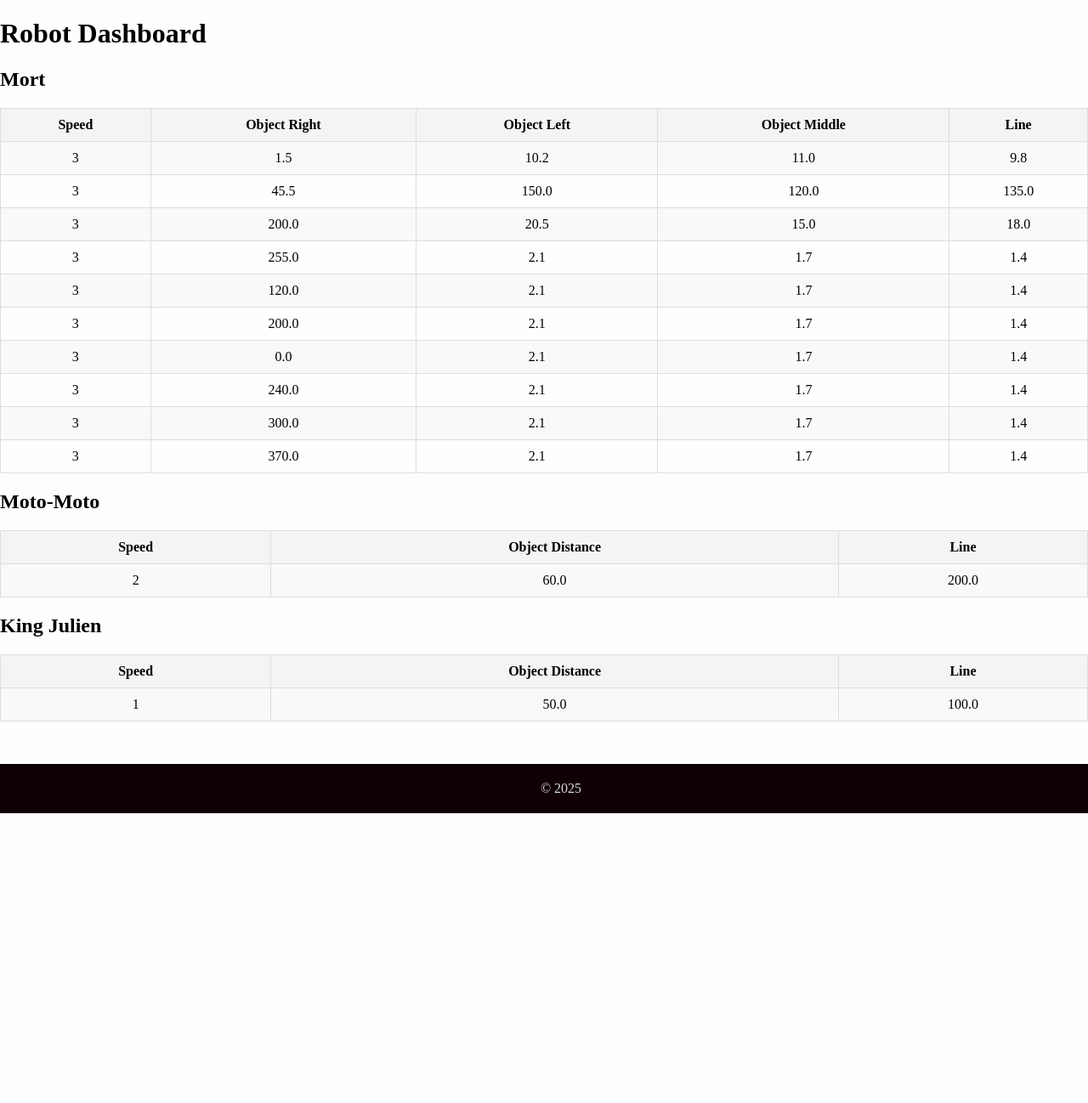
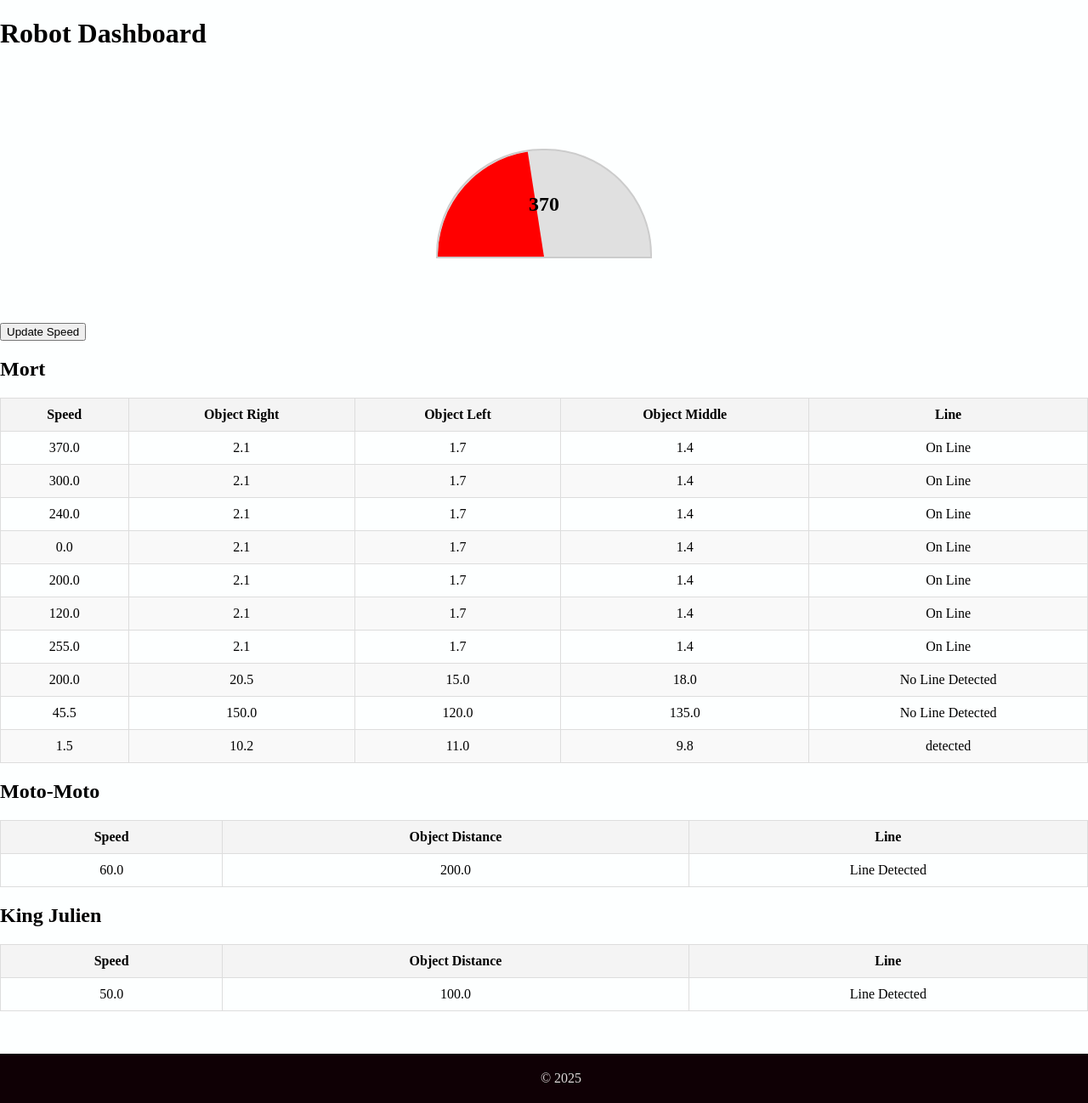
Before and after one commit to Lennon-Tijmes/Los-Perdidos, a Flask app: page /dashboard in a window 1280 px wide. Shown: the part 50-1348 px from the top of the page at 85% size. Before the commit the page ends 1007 px from the top, so only its background shows below. Run offline with Flask 3, Linux system fonts and the light colour scheme; data comes from the database, SQL or seed files in the repository; both versions use the stored data as it was after the commit.

Commit message:
Fixed dashboard showing incorrect data, made the speed of mort visually representative and updates properly

```diff
--- a/app.py
+++ b/app.py
@@ -28,35 +28,26 @@ def insert_robot_data(robot_id, speed, object_left, object_right, object_middle=
 # Route to handle incoming data from Master
 @app.route('/update_robot_data', methods=['GET'])
 def update_robot_data():
-    # Extract parameters from the GET request
-    robot_id = request.args.get('robot_id')
-    speed = request.args.get('speed')
-    object_left = request.args.get('object_left')
-    object_right = request.args.get('object_right')
-    object_middle = request.args.get('object_middle', None)  # Optional parameter
-    line = request.args.get('line', "Unknown")  # Default line state if not provided
+    # Extract and validate GET parameters
+    try:
+        robot_id = int(request.args.get('robot_id'))
+        speed = float(request.args.get('speed'))
+        object_left = float(request.args.get('object_left'))
+        object_right = float(request.args.get('object_right'))
+        object_middle = request.args.get('object_middle')
+        line = request.args.get('line', "Unknown")
 
-    # Validate the parameters
-    if not all([robot_id, speed, object_left, object_right, line]):
-        return "<p style='color: red;'>Missing required parameters. Please include 'robot_id', 'speed', 'object_left', 'object_right', and 'line' in the URL.</p>", 400
-
-    # Validate 'line' to ensure it's either "On Line" or "Not On Line"
-    if line not in ["On Line", "Not On Line"]:
-        return "<p style='color: red;'>Invalid 'line' state. It must be either 'On Line' or 'Not On Line'.</p>", 400
-
-    try:
-        # Convert parameters to their appropriate types
-        robot_id = int(robot_id)
-        speed = float(speed)
-        object_left = float(object_left)
-        object_right = float(object_right)
+        # Convert optional object_middle if provided
         object_middle = float(object_middle) if object_middle else None
 
-        # Save data to the database (assuming insert_robot_data function exists)
+        # Validate 'line' status
+        if line not in ["On Line", "Not On Line"]:
+            raise ValueError("Invalid 'line' status")
+
+        # Insert data into the database
         insert_robot_data(robot_id, speed, object_left, object_right, object_middle, line)
-        print("test")
 
-        # Return a success message
+        # Success response
         return f"""
         <h1>Robot Data Updated</h1>
         <p>Robot ID: {robot_id}</p>
@@ -69,8 +60,31 @@ def update_robot_data():
         <p><a href='/'>Go back to the main page</a></p>
         """, 200
 
-    except ValueError:
-        return "<p style='color: red;'>Invalid data types. Ensure 'robot_id' is an integer and other values are numbers.</p>", 400
+    except (ValueError, TypeError):
+        return "<p style='color: red;'>Invalid or missing parameters. Ensure all required fields are correctly formatted.</p>", 400
+
+# Gets the latest data for Mort from the database and returns it as JSON
+@app.route('/api/mort_data', methods=['GET'])
+def get_mort_data():
+    try:
+        # Establish a connection to the SQLite database
+        conn = sqlite3.connect('robots.db')
+        cursor = conn.cursor()
+
+        # Fetch the speed for Mort (robot_id = 3) from the latest entry
+        cursor.execute("SELECT speed FROM mort WHERE robot_id = 3 ORDER BY id DESC LIMIT 1")
+        result = cursor.fetchone()
+
+        # Close the connection after the query
+        conn.close()
+
+        if result:
+            return jsonify({'speed': result[0]}), 200
+        return jsonify({'speed': 0}), 200  # Default to 0 if no data found
+
+    except Exception as e:
+        return jsonify({"error": str(e)}), 500
+
 
 # Route for the homepage
 @app.route('/')
@@ -96,18 +110,17 @@ def ourteam():
 # Route for the dashboard
 @app.route('/dashboard')
 def dashboard():
-    # Connect to the database
     conn = sqlite3.connect('robots.db')
     cursor = conn.cursor()
 
-    # Query for data from each robot
-    cursor.execute("SELECT * FROM mort")
+    # Query data for each robot without including the 'robot_id' and 'id' columns in the result
+    cursor.execute("SELECT speed, object_left, object_right, object_middle, line FROM mort ORDER BY id DESC LIMIT 10")
     mort_data = cursor.fetchall()
 
-    cursor.execute("SELECT * FROM king_julien")
+    cursor.execute("SELECT speed, object_distance, line FROM king_julien ORDER BY id DESC LIMIT 10")
     king_julien_data = cursor.fetchall()
 
-    cursor.execute("SELECT * FROM moto_moto")
+    cursor.execute("SELECT speed, object_distance, line FROM moto_moto ORDER BY id DESC LIMIT 10")
     moto_moto_data = cursor.fetchall()
 
     conn.close()
@@ -115,9 +128,9 @@ def dashboard():
     # Pass data to the dashboard template
     return render_template(
         'dashboard.html',
+        mort_data=mort_data,
         king_julien_data=king_julien_data,
-        moto_moto_data=moto_moto_data,
-        mort_data=mort_data
+        moto_moto_data=moto_moto_data
     )
 
 if __name__ == '__main__':
--- a/static/dashboard.css
+++ b/static/dashboard.css
@@ -29,3 +29,43 @@ footer {
 footer p {
     margin: 0;
 }
+
+.speed-meter-container {
+    display: flex;
+    justify-content: center;
+    align-items: center;
+    height: 300px;
+    flex-direction: column;
+}
+
+.speed-meter {
+    position: relative;
+    width: 250px;
+    height: 125px; /* Half-circle */
+    border-radius: 125px 125px 0 0;
+    background: #e0e0e0;
+    overflow: hidden;
+    margin-top: 20px;
+    border: 2px solid #ccc;
+}
+
+.speed-fill {
+    position: absolute;
+    width: 100%;
+    height: 100%;
+    background: #4caf50;
+    border-radius: 125px 125px 0 0;
+    transform-origin: center bottom; /* Pivot at the bottom-center */
+    transform: rotate(-90deg); /* Start at 0 (leftmost position) */
+    transition: transform 1s ease-out, background-color 1s ease-out;
+}
+
+.center {
+    position: absolute;
+    top: 50%;
+    left: 50%;
+    transform: translate(-50%, -50%);
+    font-size: 24px;
+    font-weight: bold;
+    color: #000;
+}
--- a/templates/dashboard.html
+++ b/templates/dashboard.html
@@ -23,10 +23,21 @@
 
     <h1>Robot Dashboard</h1>
 
-    <!-- Display Robot Data -->
+    <!-- Mort Visualization -->
+    <div class="speed-meter-container">
+        <div class="speed-meter">
+            <div class="speed-fill" id="speedFill"></div>
+            <div class="center" id="speedValue">0</div>
+        </div>
+    </div>
+    <button onclick="updateMortVisualization()">Update Speed</button>
+
+
+    <!-- Robot Data Tables -->
     <div class="tables">
         <h2>Mort</h2>
         <table>
+            <thead>
                 <tr>
                     <th>Speed</th>
                     <th>Object Right</th>
@@ -34,47 +45,58 @@
                     <th>Object Middle</th>
                     <th>Line</th>
                 </tr>
+            </thead>
+            <tbody>
                 {% for row in mort_data %}
                 <tr>
+                    <td>{{ row[0] }}</td>
                     <td>{{ row[1] }}</td>
                     <td>{{ row[2] }}</td>
                     <td>{{ row[3] }}</td>
                     <td>{{ row[4] }}</td>
-                <td>{{ row[5] }}</td>
                 </tr>
                 {% endfor %}
+            </tbody>
         </table>
 
         <h2>Moto-Moto</h2>
         <table>
+            <thead>
                 <tr>
                     <th>Speed</th>
                     <th>Object Distance</th>
                     <th>Line</th>
                 </tr>
+            </thead>
+            <tbody>
                 {% for row in moto_moto_data %}
                 <tr>
+                    <td>{{ row[0] }}</td>
                     <td>{{ row[1] }}</td>
                     <td>{{ row[2] }}</td>
-                <td>{{ row[3] }}</td>
                 </tr>
                 {% endfor %}
+            </tbody>
         </table>
 
         <h2>King Julien</h2>
         <table>
+            <thead>
                 <tr>
                     <th>Speed</th>
                     <th>Object Distance</th>
                     <th>Line</th>
                 </tr>
+            </thead>
+            <tbody>
                 {% for row in king_julien_data %}
                 <tr>
+                    <td>{{ row[0] }}</td>
                     <td>{{ row[1] }}</td>
                     <td>{{ row[2] }}</td>
-                <td>{{ row[3] }}</td>
                 </tr>
                 {% endfor %}
+            </tbody>
         </table>
     </div>
 
@@ -83,6 +105,47 @@
         <p>© <span id="current-year"></span></p>
         <script>
             document.getElementById('current-year').textContent = new Date().getFullYear();
+
+            // Function to update Mort's speed visualization
+async function updateMortVisualization() {
+    try {
+        const response = await fetch('/api/mort_data');
+        const data = await response.json();
+
+        console.log("Fetched data:", data); // Debugging line
+
+        if (data.speed !== undefined) {
+            const speed = data.speed; // Use the 'speed' property from the response
+            const maxSpeed = 255; // Max speed value is 255
+
+            // Calculate rotation degree based on speed (0 to 255)
+            const rotationDegree = (speed / maxSpeed) * 180;
+
+            // Set the speed fill to rotate accordingly
+            const speedFill = document.getElementById('speedFill');
+            speedFill.style.transform = `rotate(${rotationDegree}deg)`;
+
+            // Set the color (green for high speed, red for low speed)
+            const red = Math.min(255, Math.floor((speed / maxSpeed) * 255));
+            const green = Math.min(255, Math.floor((1 - speed / maxSpeed) * 255));
+            const color = `rgb(${red}, ${green}, 0)`; // RGB color based on speed
+            speedFill.style.backgroundColor = color;
+
+            // Set the speed value at the center of the meter
+            const speedValue = document.getElementById('speedValue');
+            speedValue.textContent = speed.toFixed(0); // Show speed rounded to nearest integer
+        } else {
+            console.error("Speed data not found in API response.");
+        }
+    } catch (error) {
+        console.error("Error fetching data from API:", error);
+    }
+}
+
+    // Call the function to load the initial value
+    updateMortVisualization();
+    // Refresh data every 5 seconds (optional)
+    setInterval(updateMortVisualization, 5000);
 </script>
     </footer>
 
```
Also changed, not shown: robots.db, 1 other file. Lines whose indentation alone changed are shown as unchanged.
